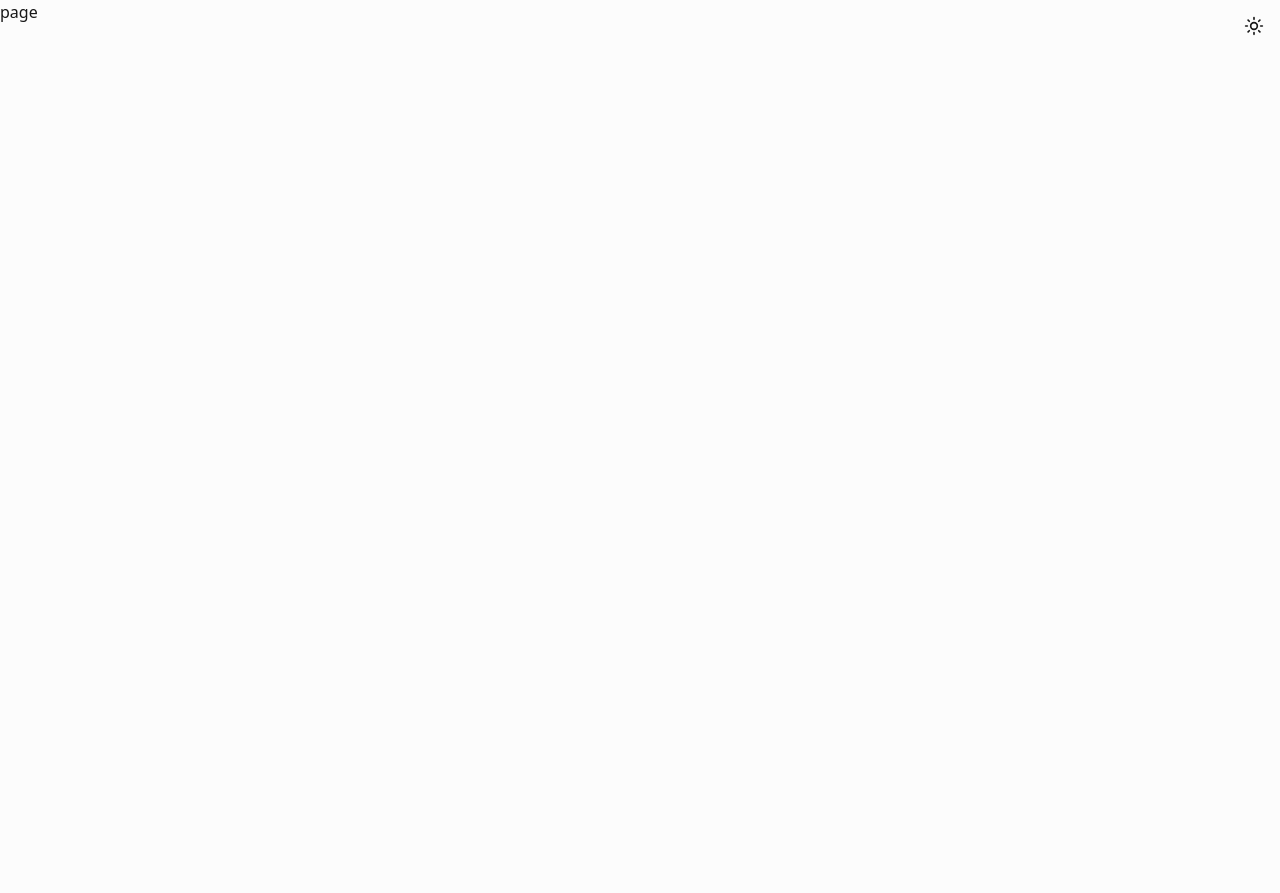
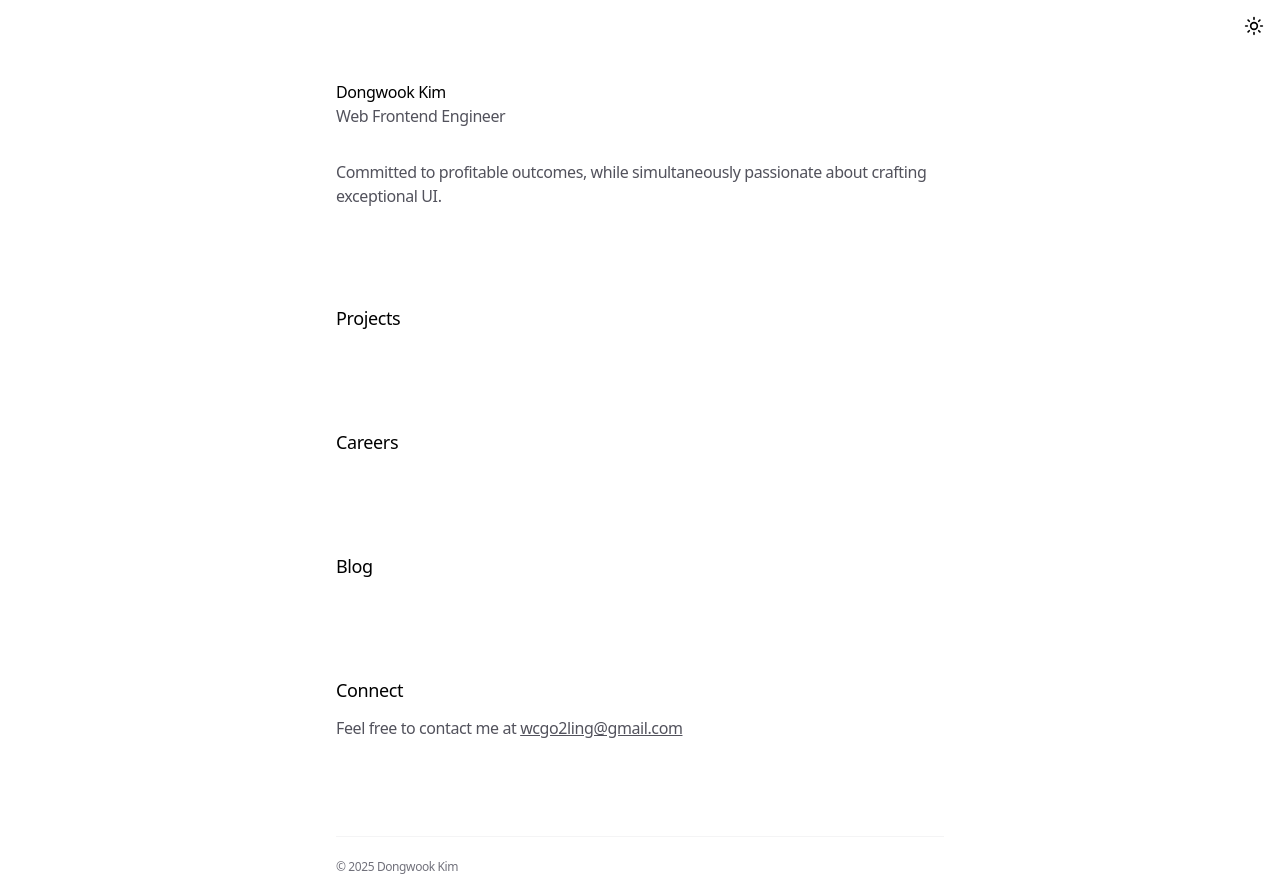
Before and after one commit to kidow/journey, a Next.js app: page / in a window 1280 px wide. Before the commit the page ends 800 px from the top, so only its background shows below. Built offline with nearby package versions, Linux system fonts and the light colour scheme.

Commit message:
feat: home layout

```diff
--- /dev/null
+++ b/app/(sm)/layout.tsx
@@ -0,0 +1,3 @@
+export default function Layout({ children }: ReactProps) {
+  return <div className="mx-auto max-w-screen-sm px-4 pt-20">{children}</div>
+}
--- /dev/null
+++ b/app/(sm)/page.tsx
@@ -0,0 +1,89 @@
+'use client'
+
+import { motion } from 'motion/react'
+import type { Transition, Variants } from 'motion/react'
+
+const VARIANTS_SECTION: Variants = {
+  hidden: { opacity: 0, y: 20, filter: 'blur(8px)' },
+  visible: { opacity: 1, y: 0, filter: 'blur(0px)' }
+}
+
+const TRANSITION_SECTION: Transition = {
+  duration: 0.3
+}
+
+export default function Page(): React.ReactElement {
+  return (
+    <>
+      <header className="mb-8">
+        <h1 className="text-black font-medium dark:text-white">Dongwook Kim</h1>
+        <span className="text-zinc-600 dark:text-zinc-500">
+          Web Frontend Engineer
+        </span>
+      </header>
+
+      <motion.main
+        variants={{
+          hidden: { opacity: 0 },
+          visible: {
+            opacity: 1,
+            transition: {
+              staggerChildren: 0.15
+            }
+          }
+        }}
+        className="space-y-24"
+        initial="hidden"
+        animate="visible"
+      >
+        <section>
+          <p className="text-zinc-600 dark:text-zinc-400">
+            Committed to profitable outcomes, while simultaneously passionate
+            about crafting exceptional UI.
+          </p>
+        </section>
+
+        <motion.section
+          variants={VARIANTS_SECTION}
+          transition={TRANSITION_SECTION}
+        >
+          <h3 className="mb-3 text-lg font-medium">Projects</h3>
+        </motion.section>
+
+        <motion.section
+          variants={VARIANTS_SECTION}
+          transition={TRANSITION_SECTION}
+        >
+          <h3 className="mb-3 text-lg font-medium">Careers</h3>
+        </motion.section>
+
+        <motion.section
+          variants={VARIANTS_SECTION}
+          transition={TRANSITION_SECTION}
+        >
+          <h3 className="mb-3 text-lg font-medium">Blog</h3>
+        </motion.section>
+
+        <motion.section
+          variants={VARIANTS_SECTION}
+          transition={TRANSITION_SECTION}
+        >
+          <h3 className="mb-3 text-lg font-medium">Connect</h3>
+          <p className="mb-5 text-zinc-600 dark:text-zinc-400">
+            Feel free to contact me at{' '}
+            <a
+              className="underline dark:text-zinc-300"
+              href="mailto:wcgo2ling@gmail.com"
+            >
+              wcgo2ling@gmail.com
+            </a>
+          </p>
+        </motion.section>
+      </motion.main>
+
+      <footer className="mt-24 py-4 border-t border-zinc-100 dark:border-zinc-800">
+        <span className="text-xs text-zinc-500">© 2025 Dongwook Kim</span>
+      </footer>
+    </>
+  )
+}
--- a/app/globals.css
+++ b/app/globals.css
@@ -1,25 +1,16 @@
 @import 'tailwindcss';
-
-:root {
-  --background: 0 0% 99%;
-  --foreground: 0 0% 9%;
-}
-
-.dark {
-  --background: 0 0% 9%;
-  --foreground: 0 0% 93%;
-}
+@custom-variant dark (&:is(.dark *));
 
 @layer base {
+  *,
+  ::after,
+  ::before,
+  ::backdrop,
+  ::file-selector-button {
+    border-color: var(--color-gray-200, currentColor);
+  }
+
   button {
     @apply cursor-pointer;
   }
-
-  html,
-  body {
-    color: hsl(var(--foreground));
-    background: hsl(var(--background));
-    transition-property: color, background-color, border-color;
-    transition-duration: 150ms;
-  }
 }
--- a/app/layout.tsx
+++ b/app/layout.tsx
@@ -1,10 +1,16 @@
-import type { Metadata } from 'next'
+import type { Metadata, Viewport } from 'next'
 import { ThemeProvider } from 'next-themes'
 import { Geist, Geist_Mono } from 'next/font/google'
 import { cn } from 'services'
 
 import './globals.css'
 import Theme from './theme'
+
+export const viewport: Viewport = {
+  width: 'device-width',
+  initialScale: 1,
+  themeColor: '#ffffff'
+}
 
 const geistSans = Geist({
   variable: '--font-geist-sans',
@@ -28,9 +34,18 @@ export default function RootLayout({ children }: ReactProps) {
   return (
     <html lang="en" suppressHydrationWarning>
       <body
-        className={cn(geistSans.variable, geistMono.variable, 'antialiased')}
+        className={cn(
+          geistSans.variable,
+          geistMono.variable,
+          'bg-white tracking-tight antialiased dark:bg-zinc-950'
+        )}
       >
-        <ThemeProvider attribute="class" defaultTheme="system" enableSystem>
+        <ThemeProvider
+          enableSystem
+          attribute="class"
+          storageKey="theme"
+          defaultTheme="system"
+        >
           {children}
           <Theme />
         </ThemeProvider>
--- a/app/page.tsx
+++ /dev/null
@@ -1,3 +0,0 @@
-export default async function Page(): Promise<React.ReactElement> {
-  return <>page</>
-}
--- a/app/theme.tsx
+++ b/app/theme.tsx
@@ -17,7 +17,7 @@ export default function Theme(): React.ReactElement {
     <button
       onClick={() => setTheme(theme === 'dark' ? 'light' : 'dark')}
       className="rounded-md p-2 fixed top-2 right-2"
-      aria-label="테마 변경"
+      aria-label="Change theme"
     >
       {theme === 'dark' ? <Moon size={20} /> : <Sun size={20} />}
     </button>
--- a/next.config.ts
+++ b/next.config.ts
@@ -1,7 +1,7 @@
 import type { NextConfig } from 'next'
 
 const nextConfig: NextConfig = {
-  /* config options here */
+  reactStrictMode: false
 }
 
 export default nextConfig
```
